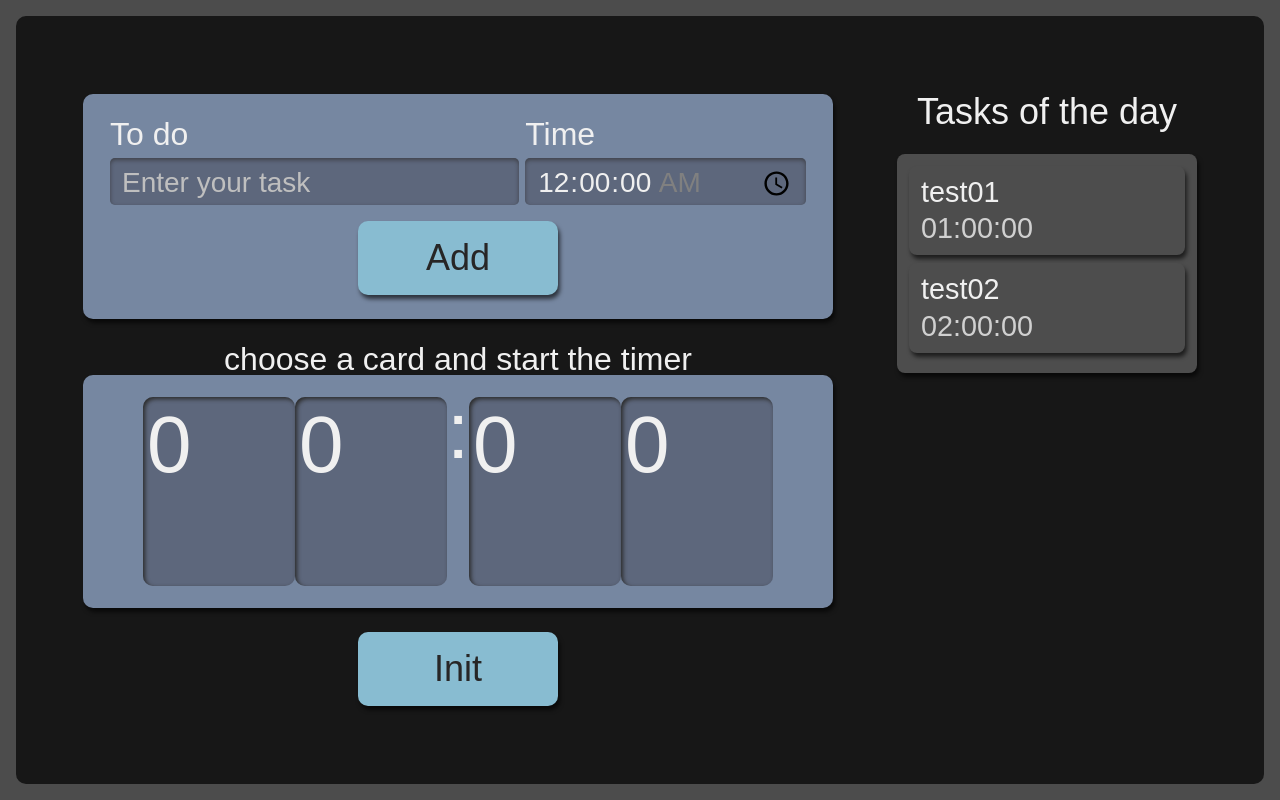
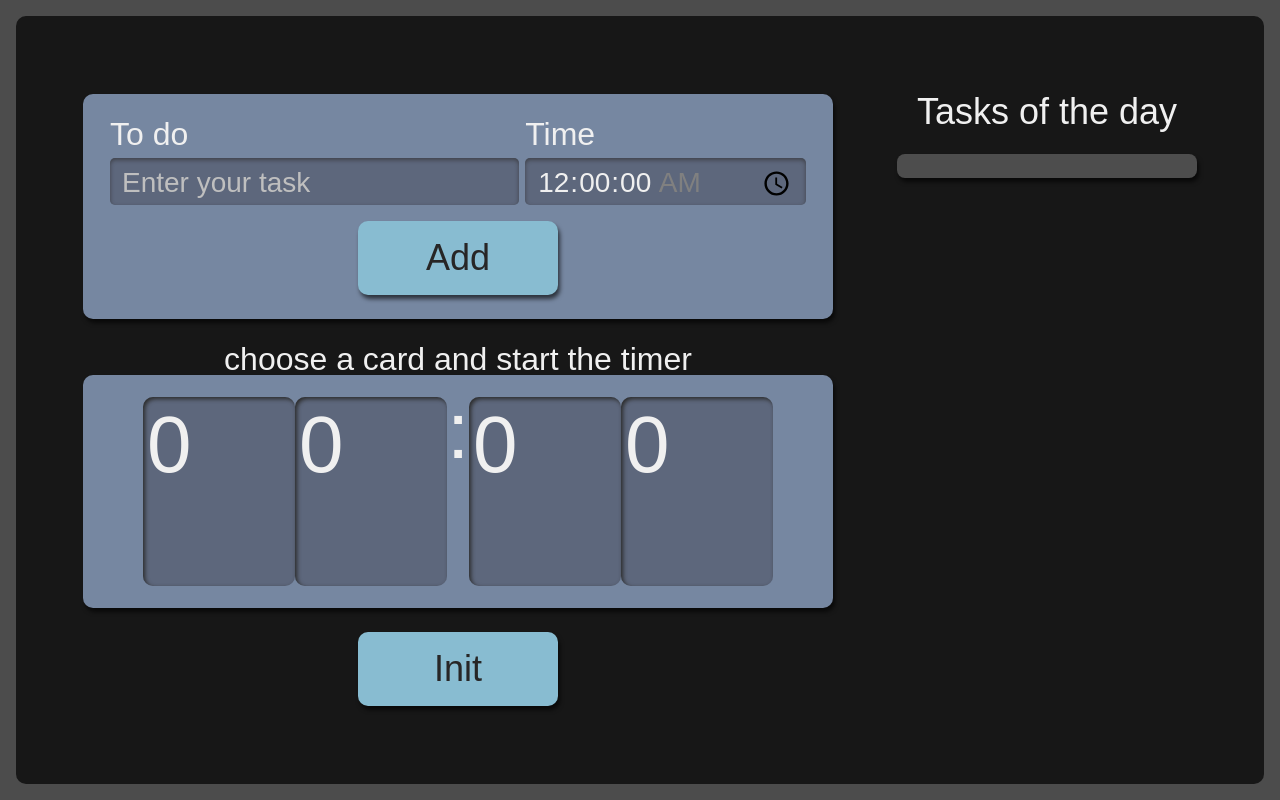
Before and after one commit to gabrielbiche/to-do-list, a React (Create React App) app: page / in a window 1280 px wide. Built offline with nearby package versions, Linux system fonts and the light colour scheme.

Commit message:
Implemented communication between form and task list

```diff
--- a/src/components/form/index.tsx
+++ b/src/components/form/index.tsx
@@ -1,14 +1,18 @@
 import React from "react";
+import { ITask } from "../../types/task";
 import Button from "../button";
 import style from "./Form.module.scss";
 
-export default class Form extends React.Component {
+export default class Form extends React.Component<{
+  setTasks: React.Dispatch<React.SetStateAction<ITask[]>>;
+}> {
   state = {
     task: "",
     time: "00:00",
   };
   addTask(event: React.FormEvent<HTMLFormElement>) {
     event.preventDefault();
+    this.props.setTasks((oldTasks) => [...oldTasks, { ...this.state }]);
   }
   render() {
     return (
@@ -42,7 +46,7 @@ export default class Form extends React.Component {
             required
           />
         </div>
-        <Button>Add</Button>
+        <Button type="submit">Add</Button>
       </form>
     );
   }
--- a/src/components/list/index.tsx
+++ b/src/components/list/index.tsx
@@ -1,28 +1,11 @@
-import { useState } from "react";
 import style from "./List.module.scss";
 import Item from "./item";
+import { ITask } from "../../types/task";
 
-export default function List() {
-  const [tasks, setTasks] = useState([
-    {
-      task: "test01",
-      time: "01:00:00",
-    },
-    {
-      task: "test02",
-      time: "02:00:00",
-    },
-  ]);
-
+export default function List({ tasks }: { tasks: ITask[] }) {
   return (
     <aside className={style.todoList}>
-      <h2
-        onClick={() => {
-          setTasks([...tasks]);
-        }}
-      >
-        Tasks of the day
-      </h2>
+      <h2>Tasks of the day</h2>
       <ul className={style.item}>
         {tasks.map((item, index) => (
           <Item key={index} {...item} />
--- a/src/pages/App.tsx
+++ b/src/pages/App.tsx
@@ -1,14 +1,17 @@
-import React from "react";
+import { useState } from "react";
 import Form from "../components/form";
 import List from "../components/list";
 import Stopwatch from "../components/stopwatch";
+import { ITask } from "../types/task";
 import style from "./App.module.scss";
 
 function App() {
+  const [tasks, setTasks] = useState<ITask[]>([]);
+
   return (
     <div className={style.AppStyle}>
-      <Form />
-      <List />
+      <Form setTasks={setTasks} />
+      <List tasks={tasks} />
       <Stopwatch />
     </div>
   );
--- /dev/null
+++ b/src/types/task.ts
@@ -0,0 +1,4 @@
+export interface ITask {
+  task: string;
+  time: string;
+}
```
